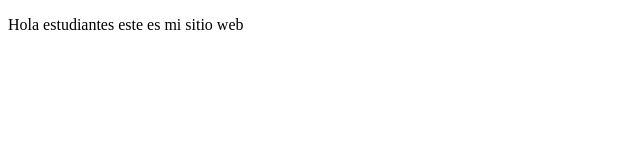
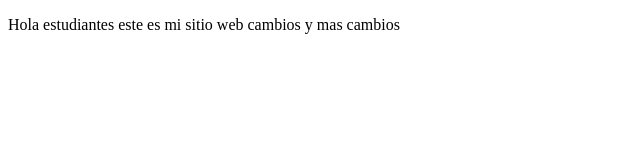
Before and after one commit to JoseSom/proyectoDemoCursoPrework, a plain HTML site: page index.html in a window 1280 px wide. Shown: the whole page, without its empty margins (0-640 px from the left). Drawn offline with Linux system fonts and the light colour scheme.

Commit message:
Este es mi segundo commit por cambios a html5

```diff
--- a/index.html
+++ b/index.html
@@ -9,6 +9,7 @@
 <body>
     <p>
         Hola estudiantes este es mi sitio web
+        cambios y mas cambios
     </p>
 </body>
 </html>
```
